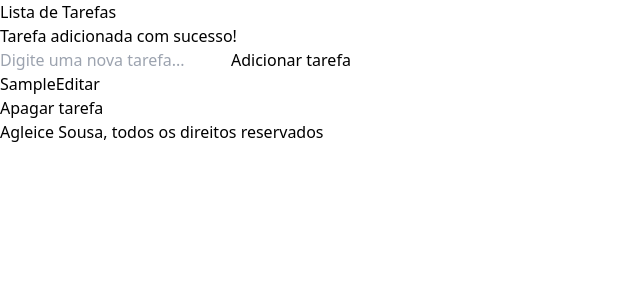
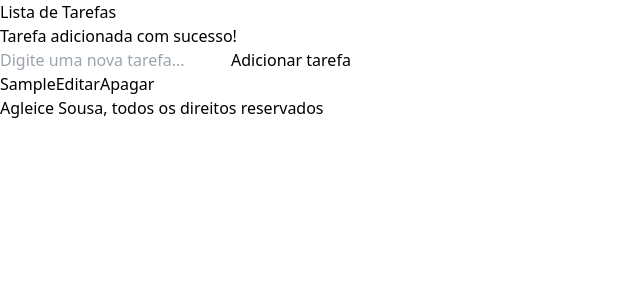
Before and after one commit to agleicesousa/ToDoList, a React (Vite) app: page / in a window 1280 px wide. Both pictures are taken after typing "Sample" into the empty fields and a click on the button "Adicionar tarefa". Shown: the top 300 px of the page, without its empty margins (0-640 px from the left). Built offline with nearby package versions, Linux system fonts and the light colour scheme.

Commit message:
fix: função de excluir uma tarefa

```diff
--- a/src/components/TodoList.jsx
+++ b/src/components/TodoList.jsx
@@ -40,7 +40,7 @@ export default function ToDoList() {
     const handleRemoveTask = (index) => {
         const updatedTasks = tasks.filter((_, i) => i !== index);
         setTasks(updatedTasks);
-        setFeedback('Task removed successfully');
+        setFeedback('Tarefa removida com sucesso!');
     };
 
     return (
@@ -52,7 +52,7 @@ export default function ToDoList() {
             <main className="">
                 {feedback && <p>{feedback}</p>}
                 <input
-                    type="text" value={newTask}onChange={(e) => setNewTask(e.target.value)}
+                    type="text" value={newTask} onChange={(e) => setNewTask(e.target.value)}
                     placeholder="Digite uma nova tarefa..."
                     className=""
                 />
@@ -62,17 +62,17 @@ export default function ToDoList() {
 
                 <ul className="">
                     {tasks.map((task, index) => (
-                        <li key={index} className="">
-                            {task}
-                            <button onClick={() => handleEditTask(index)}
-                            className="">
+                        <li key={index} className=""> {task}
+                            <button onClick={() => handleEditTask(index)} className="">
                                 Editar
+                            </button>
+
+                            <button onClick={() => handleRemoveTask(index)} className="">
+                                Apagar
                             </button>
                         </li>
                     ))}
                 </ul>
-
-                <button onClick={handleRemoveTask}>Apagar tarefa</button>
             </main>
 
             <footer className="">
```
